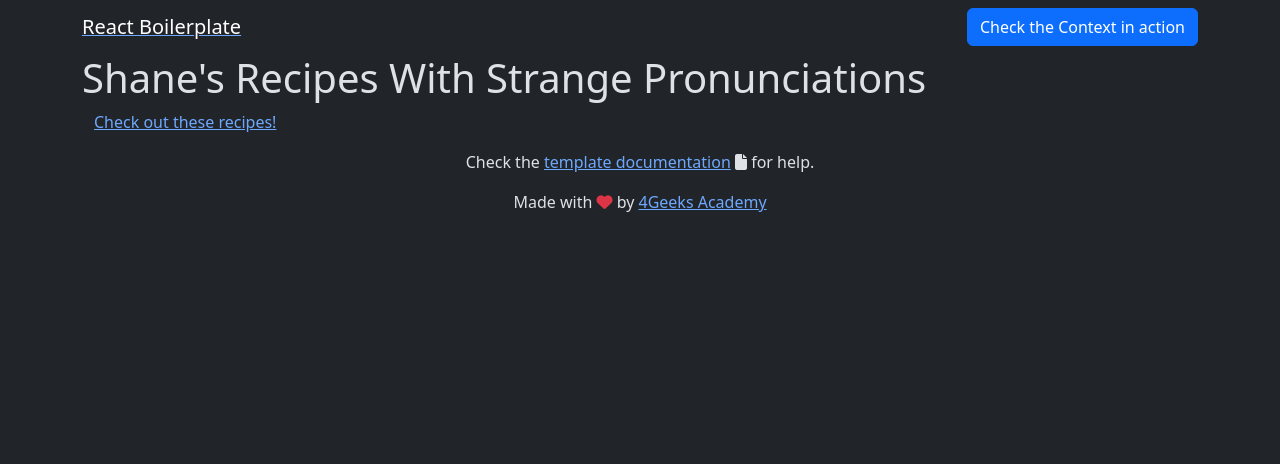
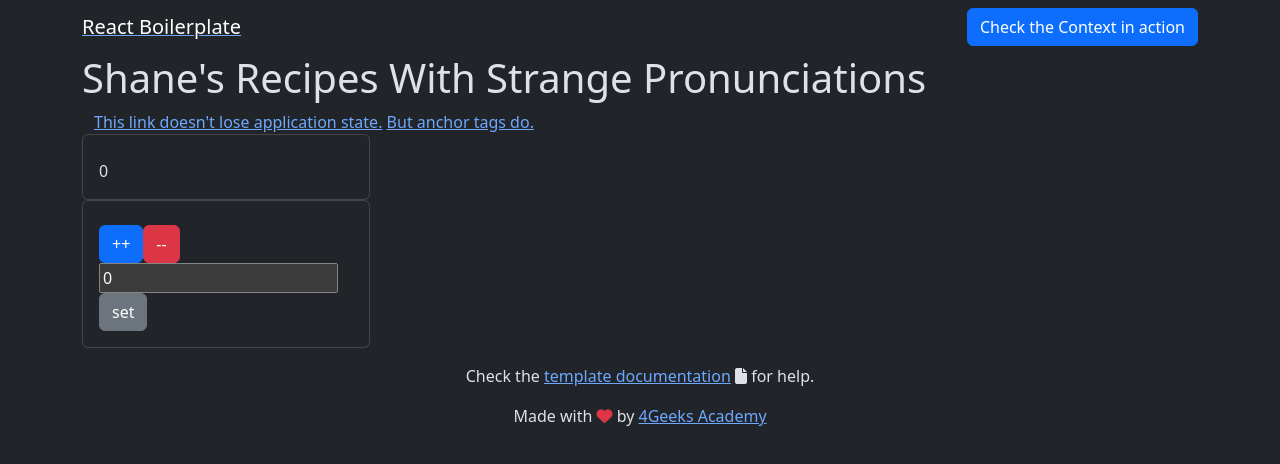
Before and after one commit to 4GeeksAcademy/pt66-multi-page-app-demo, a React (Vite) app: page / in a window 1280 px wide. Shown: the top 464 px of the page. Built offline with nearby package versions, Linux system fonts and the light colour scheme.

Commit message:
Got search functionality working (but only just barely)

```diff
--- a/src/components/Card.jsx
+++ b/src/components/Card.jsx
@@ -1,10 +1,9 @@
 const Card = ({title, image, children}) => {
-    return <div class="card" style={{width: "18rem"}}>
-    <img src={image} class="card-img-top" alt="..." />
-    <div class="card-body">
-      <h5 class="card-title">{title}</h5>
-      <p class="card-text">{children}</p>
-      <a href="#" class="btn btn-primary">Go somewhere</a>
+    return <div className="card" style={{width: "18rem"}}>
+    {image ? <img src={image} className="card-img-top" alt="..." /> : ""}
+    <div className="card-body">
+      <h5 className="card-title">{title}</h5>
+      <p className="card-text">{children}</p>
     </div>
   </div>
 }
--- /dev/null
+++ b/src/components/DisplayCard.jsx
@@ -0,0 +1,11 @@
+import React from "react";
+import useGlobalReducer from "../hooks/useGlobalReducer";
+import Card from "./Card";
+
+const DisplayCard = () => {
+  const { store, dispatch } = useGlobalReducer();
+
+  return <Card>{store.counter}</Card>;
+};
+
+export default DisplayCard;
--- a/src/components/Footer.jsx
+++ b/src/components/Footer.jsx
@@ -1,7 +1,7 @@
 export const Footer = () => (
 	<footer className="footer mt-auto py-3 text-center">
 		<p>
-			Check the <a target="_blank" href="https://4geeks.com/docs/start/start-react-advanced-project">template documentation</a> <i class="fa-solid fa-file"></i> for help.
+			Check the <a target="_blank" href="https://4geeks.com/docs/start/start-react-advanced-project">template documentation</a> <i className="fa-solid fa-file"></i> for help.
 		</p>
 		<p>
 			Made with <i className="fa fa-heart text-danger" /> by{" "}
--- /dev/null
+++ b/src/components/InputCard.jsx
@@ -0,0 +1,36 @@
+import React, { useState } from "react";
+import useGlobalReducer from "../hooks/useGlobalReducer";
+import Card from "./Card";
+
+const InputCard = () => {
+  const [value, setValue] = useState(0);
+  const { store, dispatch } = useGlobalReducer();
+
+  return (
+    <Card>
+      <button className="btn btn-primary" onClick={() => dispatch({
+        type: 'incr'
+      })}>
+        ++
+      </button>
+      <button className="btn btn-danger" onClick={() => dispatch({
+        type: 'decr'
+      })}>
+        --
+      </button>
+      <input
+        type="number"
+        value={value}
+        onChange={(ev) => setValue(parseInt(ev.target.value))}
+      />
+      <button className="btn btn-secondary" onClick={() => dispatch({
+        type: 'set',
+        payload: {
+          value: value
+        },
+      })}>set</button>
+    </Card>
+  );
+};
+
+export default InputCard;
--- a/src/pages/Home.jsx
+++ b/src/pages/Home.jsx
@@ -2,6 +2,8 @@ import { Link } from "react-router-dom";
 import useGlobalReducer from "../hooks/useGlobalReducer.jsx";
 
 import "./Home.css";
+import DisplayCard from "../components/DisplayCard.jsx";
+import InputCard from "../components/InputCard.jsx";
 
 export const Home = () => {
   const { store, dispatch } = useGlobalReducer();
@@ -10,8 +12,12 @@ export const Home = () => {
     <div className="container">
       <h1>Shane's Recipes With Strange Pronunciations</h1>
       <div className="container d-flex flex-col">
-        <Link to="/recipes">Check out these recipes!</Link>
+        <Link to="/recipes">This link doesn't lose application state.</Link>
+        &nbsp;
+        <a href="/recipes">But anchor tags do.</a>
       </div>
+      <DisplayCard />
+      <InputCard />
     </div>
   );
 };
--- a/src/pages/RecipePage.jsx
+++ b/src/pages/RecipePage.jsx
@@ -1,19 +1,47 @@
-import { useLocation, useParams } from "react-router-dom";
 import { RecipeCard } from "../components/RecipeCard";
+import { useState } from "react";
+import useGlobalReducer from "../hooks/useGlobalReducer";
 
 const RecipePage = () => {
-  const recipe = {
-    title: "Æblekage",
-    image:
-      "https://www.fabfood4all.co.uk/wp-content/uploads/2013/09/Danish-Apple-Cake-024-LR2-1024x640.jpg",
-    summary: `Danish Apple Cake (Æblekage) is not actually a cake but a traditional Danish dessert comprising of layers of stewed apples, caramelised oats and finished off with whipped cream.`,
+  const [input, setInput] = useState("");
+  const { store, dispatch } = useGlobalReducer();
+
+  const handleSubmit = async () => {
+    const API_KEY = "150b3d1fc44d4503a4808decd9346790";
+    const URL = `https://api.spoonacular.com/recipes/complexSearch?query=${input}&apiKey=${API_KEY}`
+
+    const response = await fetch(URL);
+    if (response.ok) {
+      const data = await response.json();
+      dispatch({
+        type: 'setResults',
+        payload: {
+          results: data.results
+        }
+      });
+      setInput("");
+    }
+
   };
 
   return (
     <>
       <div className="container">
-        <h1>Recipes</h1>
-        <RecipeCard recipe={recipe} />
+        <h1>Search For Recipes</h1>
+        <form onSubmit={ev => {
+          ev.preventDefault();
+          handleSubmit();
+        }}>
+          <input
+            type="text"
+            value={input}
+            onChange={ev => setInput(ev.target.value)}
+          />
+          <button className="btn btn-primary">
+            Search
+          </button>
+          {store.searchResults.map(res => <RecipeCard recipe={res} />)}
+        </form>
       </div>
     </>
   );
--- a/src/store.js
+++ b/src/store.js
@@ -1,5 +1,7 @@
 export const initialStore=()=>{
-  return{
+  return {
+    counter: 0,
+    searchResults: [],
     message: null,
     todos: [
       {
@@ -18,6 +20,31 @@ export const initialStore=()=>{
 
 export default function storeReducer(store, action = {}) {
   switch(action.type){
+    case 'setResults':
+      console.log(action.payload)
+      const { results } = action.payload;
+      return {
+        ...store,
+        searchResults: results,
+      };
+    case 'incr':
+      return {
+        ...store,
+        counter: store.counter + 1
+      };
+    case 'decr':
+      return {
+        ...store,
+        counter: store.counter - 1
+      };
+    case 'set':
+      console.log(action.payload)
+      const { value } = action.payload;
+      return {
+        ...store,
+        counter: value,
+      };
+
     case 'change_color':
 
       const { id,  color } = action.payload
```
Also changed, not shown: src/hooks/useGlobalReducer.jsx (+5 -3 lines).
